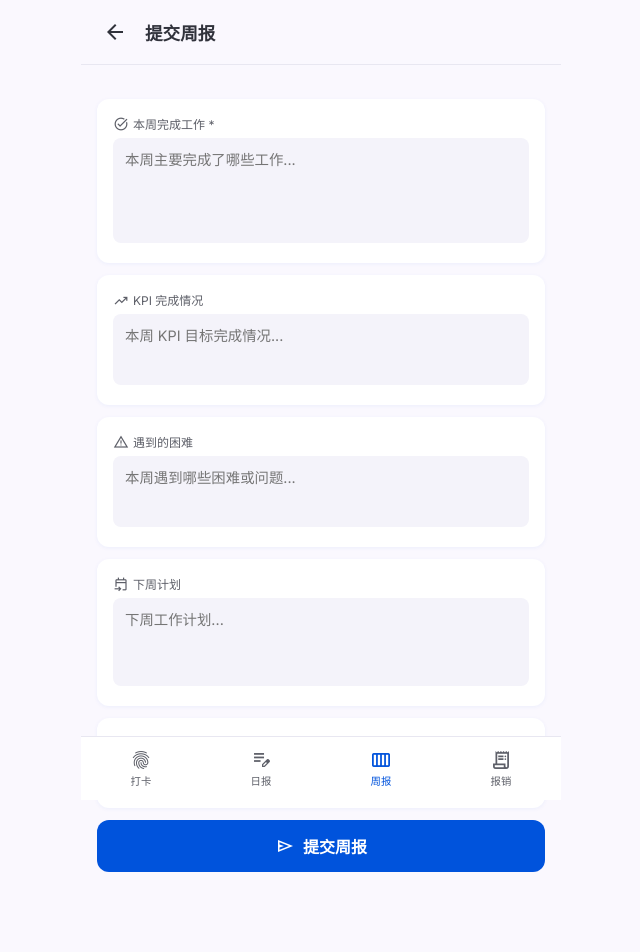
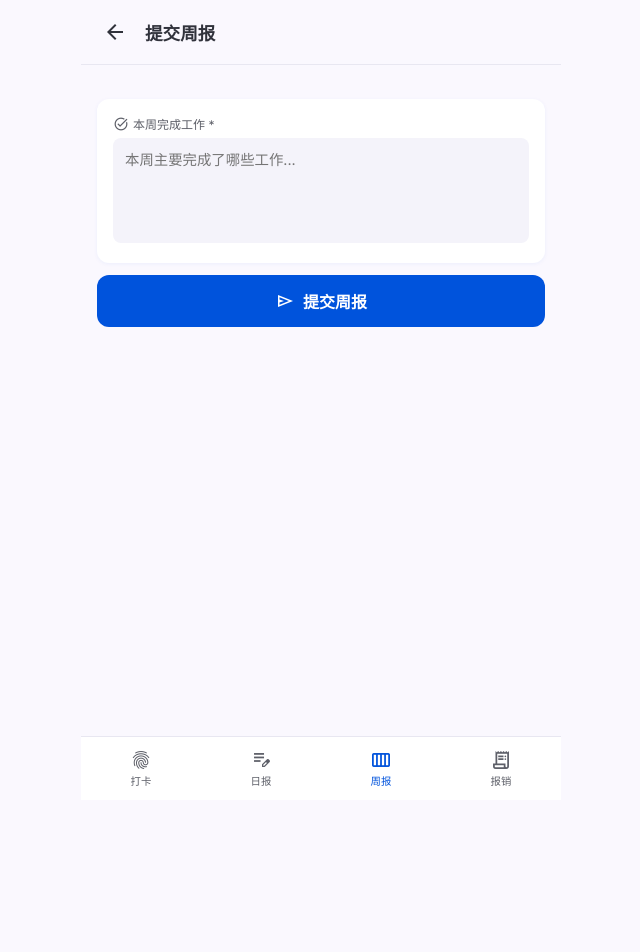
Before and after one commit to shanglily01-lab/hrsrc, a FastAPI app: template app/templates/mobile/weekreport.html in a window 1280 px wide. Shown: the whole page, without its empty margins (319-959 px from the left). After the commit the page ends 786 px from the top, so only its background shows below. Run offline with FastAPI, Linux system fonts and the light colour scheme; the template is opened without the code that fills it, so the values that code supplies are empty.

Commit message:
fix: 移除周报多余字段（KPI/困难/下周计划/自评）
Co-Authored-By: Claude Sonnet 4.6 <noreply@anthropic.com>

```diff
--- a/app/templates/mobile/weekreport.html
+++ b/app/templates/mobile/weekreport.html
@@ -33,30 +33,6 @@
     <textarea id="wrWork" rows="5" placeholder="本周主要完成了哪些工作..." required></textarea>
   </div>
 
-  <div class="card">
-    <div class="card-label"><span class="material-symbols-outlined">trending_up</span>KPI 完成情况</div>
-    <textarea id="wrKpi" rows="3" placeholder="本周 KPI 目标完成情况..."></textarea>
-  </div>
-
-  <div class="card">
-    <div class="card-label"><span class="material-symbols-outlined">warning</span>遇到的困难</div>
-    <textarea id="wrIssue" rows="3" placeholder="本周遇到哪些困难或问题..."></textarea>
-  </div>
-
-  <div class="card">
-    <div class="card-label"><span class="material-symbols-outlined">event_upcoming</span>下周计划</div>
-    <textarea id="wrPlan" rows="4" placeholder="下周工作计划..."></textarea>
-  </div>
-
-  <div class="card">
-    <div class="card-label"><span class="material-symbols-outlined">star</span>本周自评（1-10）</div>
-    <div style="display:flex;align-items:center;gap:12px;padding:4px 0">
-      <input type="range" id="wrScore" min="1" max="10" value="7"
-        style="flex:1;accent-color:var(--primary)" oninput="document.getElementById('scoreVal').textContent=this.value">
-      <span id="scoreVal" style="font-size:1.4rem;font-weight:700;color:var(--primary);min-width:24px;text-align:center">7</span>
-    </div>
-  </div>
-
   <button type="submit" class="btn-primary">
     <span class="material-symbols-outlined">send</span>提交周报
   </button>
@@ -72,18 +48,9 @@ function submitWeekReport(e) {
   e.preventDefault();
   const work = document.getElementById('wrWork').value.trim();
   if (!work) { _toast('完成工作不能为空'); return; }
-  const kpi = document.getElementById('wrKpi').value.trim();
-  const issue = document.getElementById('wrIssue').value.trim();
-  const plan = document.getElementById('wrPlan').value.trim();
-  const score = document.getElementById('wrScore').value;
   const pidEl = document.getElementById('wrPid');
   const pid = pidEl ? pidEl.value : '';
-
-  let ctx = '【本周工作】\n' + work;
-  if (kpi) ctx += '\n\n【KPI情况】\n' + kpi;
-  if (issue) ctx += '\n\n【遇到困难】\n' + issue;
-  if (plan) ctx += '\n\n【下周计划】\n' + plan;
-  ctx += '\n\n【自评】' + score + '/10';
+  const ctx = work;
 
   fetch('/api/mobile/weekreport', {
     method: 'POST',
```
